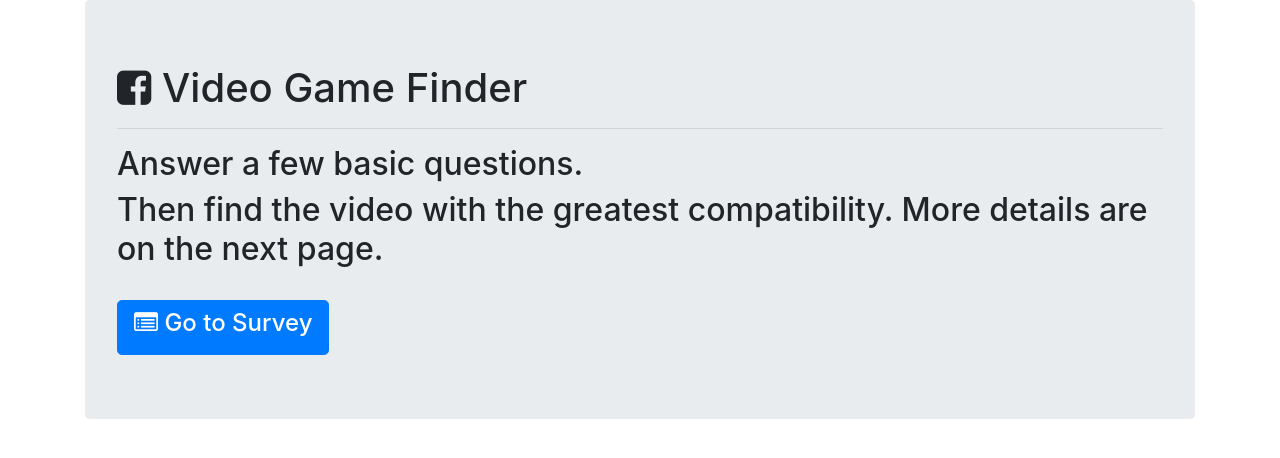
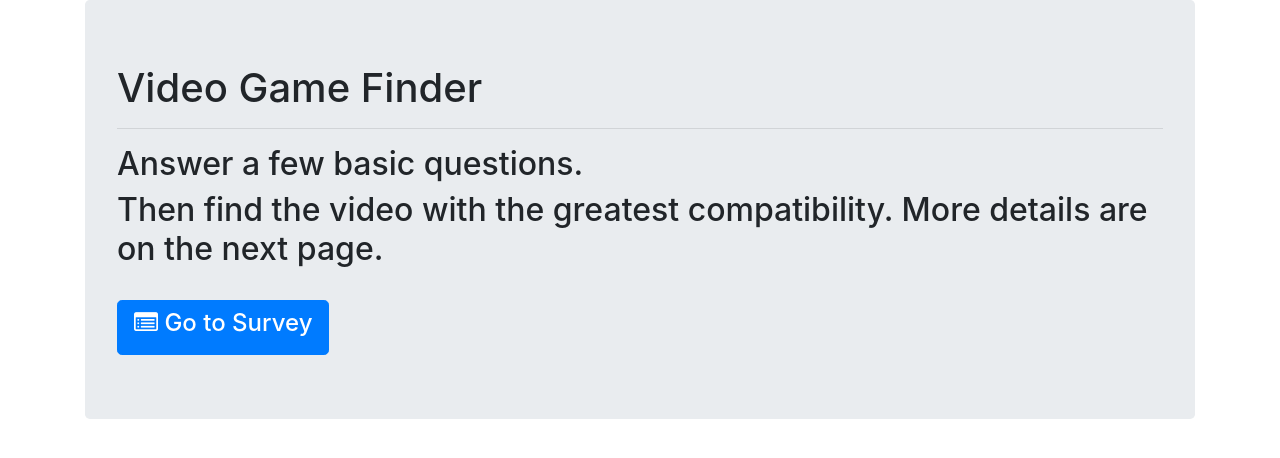
Before and after one commit to Castracani/GameFinder, a website: page app/public/home.html in a window 1280 px wide. Drawn offline with nearby package versions, Linux system fonts and the light colour scheme.

Commit message:
heroku messing up

```diff
--- a/app/public/home.html
+++ b/app/public/home.html
@@ -21,7 +21,7 @@
   <div class="container">
 
     <div class="jumbotron">
-      <h1><i class="fa fa-facebook-square" aria-hidden="true"></i> Video Game Finder</h1>
+      <h1>Video Game Finder</h1>
       <hr>
       <h2>Answer a few basic questions. </h2>
       <h2>Then find the video with the greatest compatibility. More details are on the next page.</h2>
```
